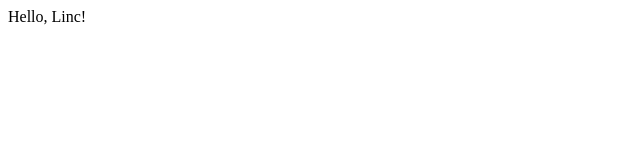
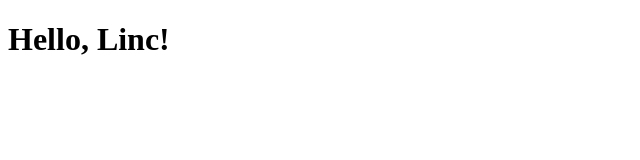
Before and after one commit to kyosuke/linc-11ty-website, an Eleventy site: page src/site/index.html in a window 1280 px wide. Shown: the whole page, without its empty margins (0-640 px from the left). Built offline with nearby package versions, Linux system fonts and the light colour scheme; Eleventy itself is replaced by a stand-in of ours; files that its build step writes are made by us from their sources.

Commit message:
見出しにする

```diff
--- a/src/site/index.html
+++ b/src/site/index.html
@@ -6,6 +6,6 @@
   <title>Document</title>
 </head>
 <body>
-  Hello, Linc!
+  <h1>Hello, Linc!</h1>
 </body>
 </html>
```
